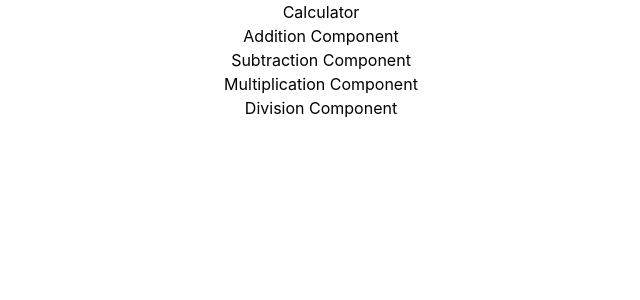
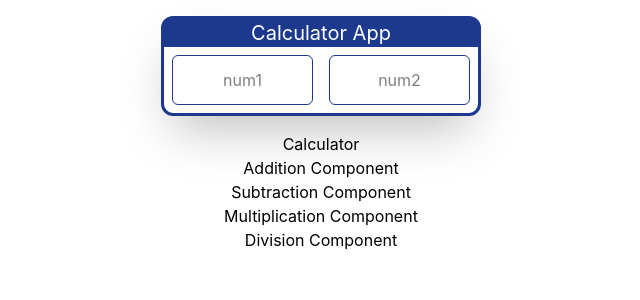
Before and after one commit to ishwarinandargi/react-project, a React (Create React App) app in the folder nexus-app/: page / in a window 1280 px wide. Shown: the top 300 px of the page, without its empty margins (319-959 px from the left). Built offline with nearby package versions, Linux system fonts and the light colour scheme.

Commit message:
Added inputs to Calculator

```diff
--- a/nexus-app/src/step1/Index.jsx
+++ b/nexus-app/src/step1/Index.jsx
@@ -6,6 +6,25 @@ import Division from "./Division";
 let Calculator = () => {
   return (
     <>
+      <div className="flex justify-center">
+        <div className="border-3 border-blue-900 rounded-xl shadow-2xl m-4 w-1/4">
+          <h1 className="bg-blue-900 text-center text-xl text-white rounded-t-md">
+            Calculator App
+          </h1>
+          <div className="flex">
+            <input
+              type="text"
+              className="border-1 border-blue-900 p-3 m-2 text-center w-1/2 rounded-md"
+              placeholder="num1"
+            />
+            <input
+              type="text"
+              className="border-1 border-blue-900 p-3 m-2 text-center w-1/2 rounded-md"
+              placeholder="num2"
+            />
+          </div>
+        </div>
+      </div>
       <h1>Calculator </h1>
       <Addition />
       <Subtraction />
```
